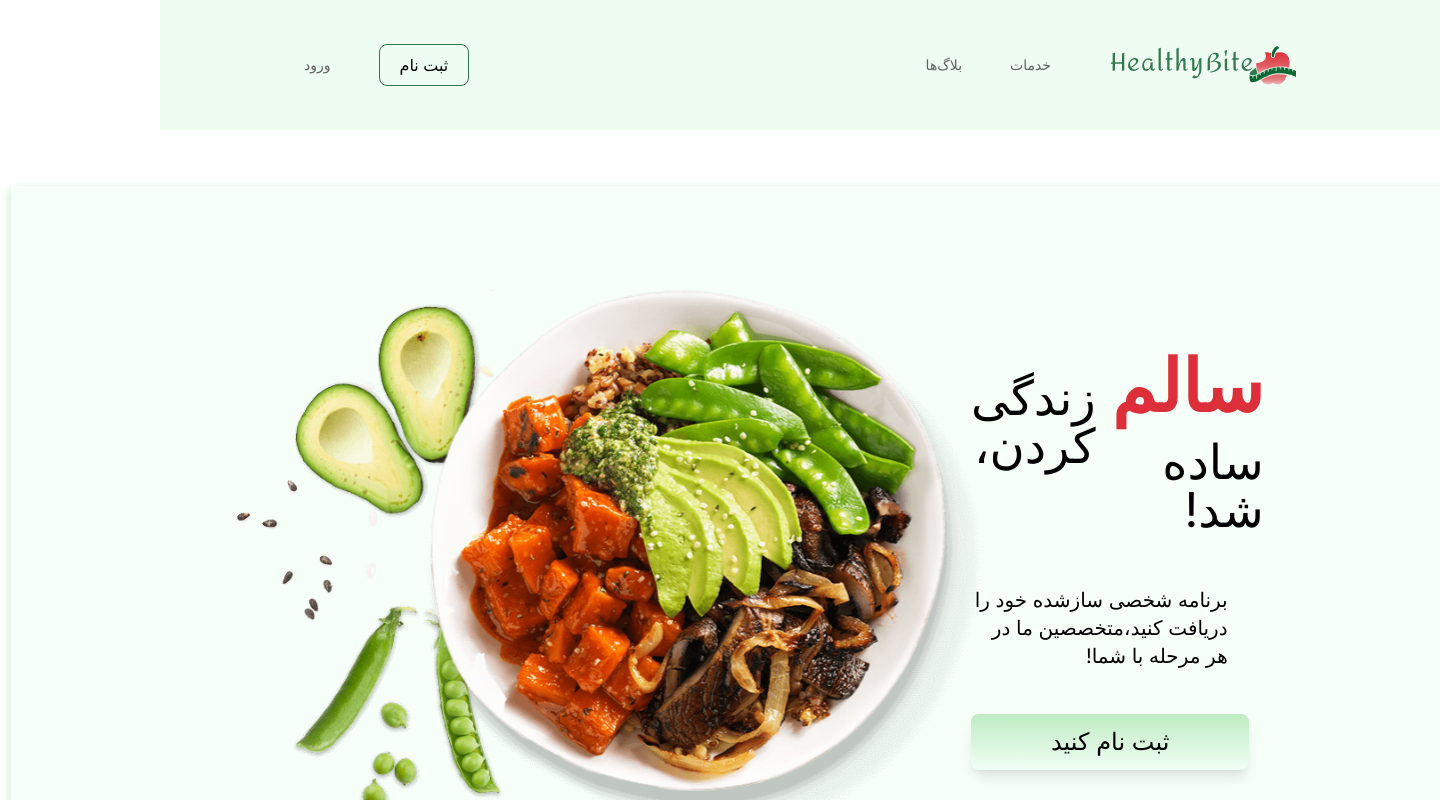
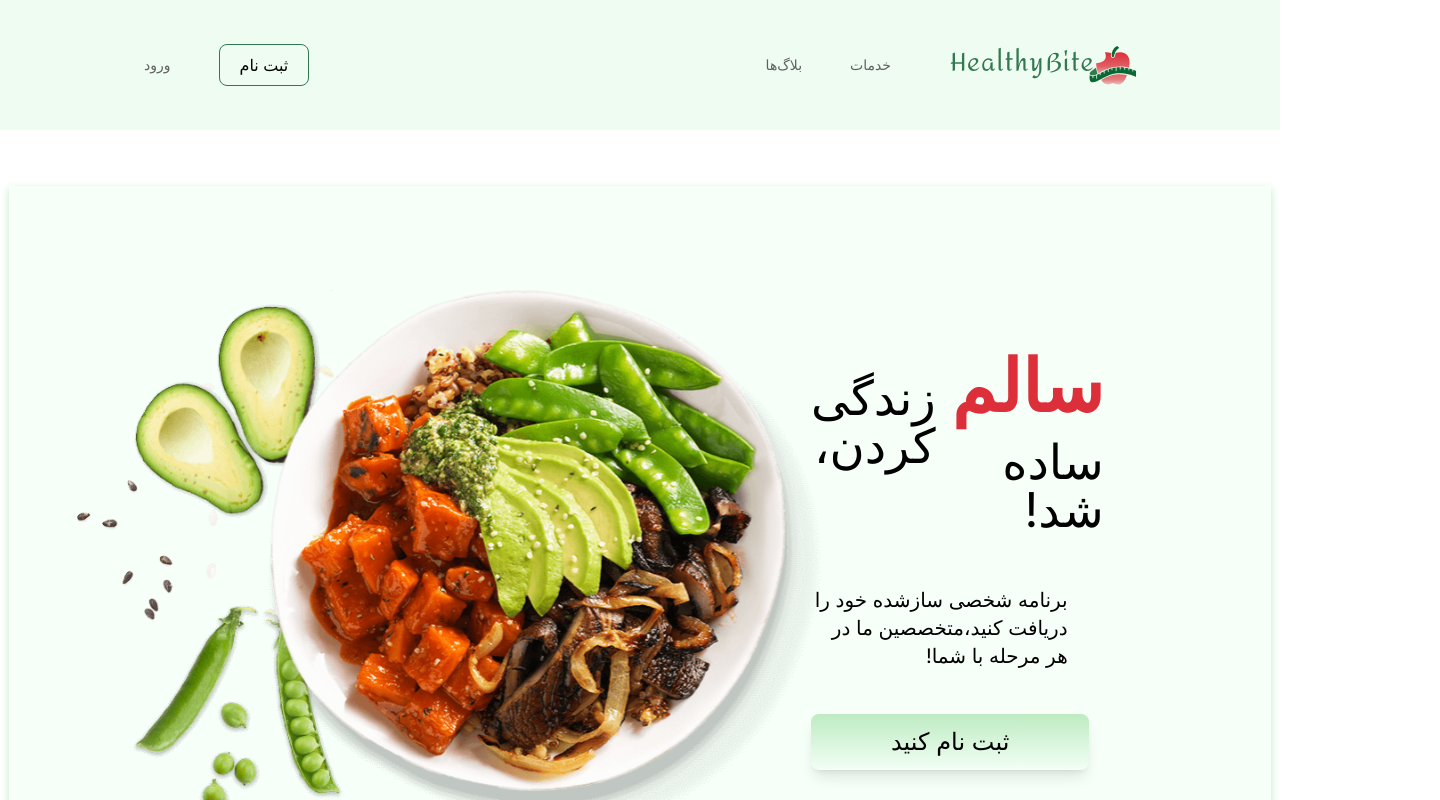
Before and after one commit to ParsaBordbar/Healthcare_Diet, a Next.js app: page / in a window 1280 px wide. Shown: the top 800 px of the page, 1440 px wide, since content can reach past the window. Built offline with nearby package versions, Linux system fonts and the light colour scheme.

Commit message:
Add origiinal size Background for header.

```diff
--- a/src/components/landingPage_components/Hero/index.tsx
+++ b/src/components/landingPage_components/Hero/index.tsx
@@ -7,7 +7,7 @@ const Hero = () => {
     return(
         <>
             <div className="z-0 relative flex justify-center items-center w-full">
-                <Background className="scale-x-125"/>
+                <Background className="w-fit"/>
                 <div className="grid grid-cols-9 px-10 absolute z-10 mx-10">
                 <div className="col-span-3 flex justify-start pt-24 ps-28 flex-col items-center">
                     <div className="flex items-end flex-col gap-11">
```
